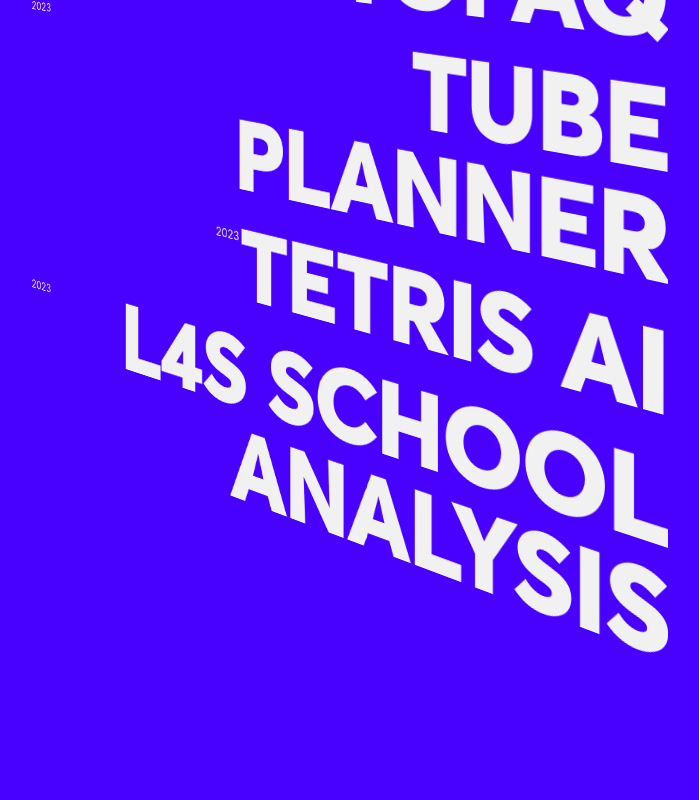
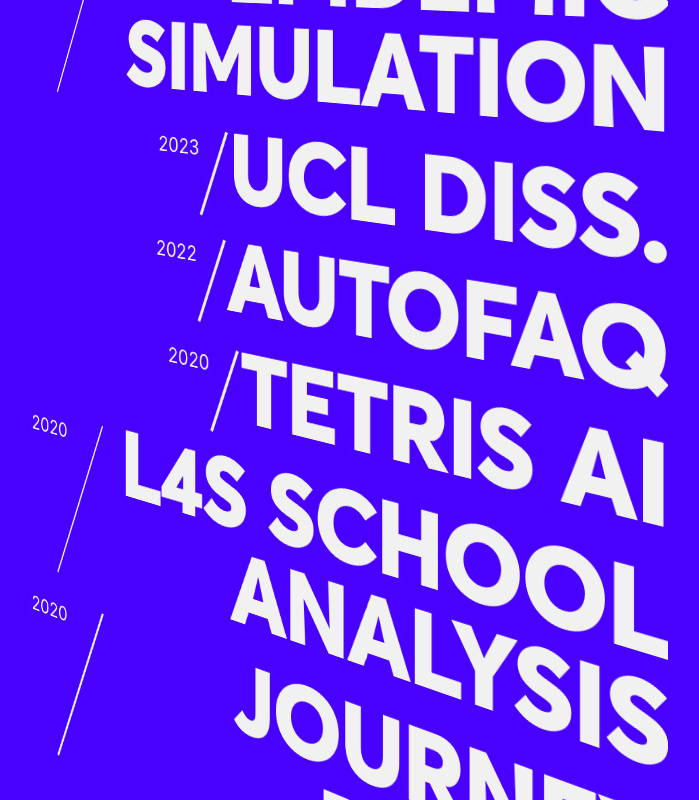
Before and after one commit to jhtkoo0426/jhtkoo0426.github.io, a React (Create React App) app in the folder app/: page / in a window 1280 px wide. Shown: the part 1260-2060 px from the top of the page, without its empty margins (548-1247 px from the left). Built offline with nearby package versions, Linux system fonts and the light colour scheme.

Commit message:
Updated homepage project navigation

```diff
--- a/app/src/css/components.scss
+++ b/app/src/css/components.scss
@@ -106,6 +106,43 @@
 }
 
 
+// Styling for ProjectLink.js
+.project-link {
+    position: relative;
+    left: 30%;
+    width: 70%;
+    text-wrap: wrap;
+    padding: 0;
+    margin-bottom: 20px;
+    display: inline-flex !important;
+    justify-content: right;
+    transform-origin: right center;
+    transform: rotateY(-15deg) scale(0.8, 1);
+    transition: all .8s ease;
+    font-family: 'InterBlack';
+    color: var(--mid-grey);
+
+    .year { font-size: 2vw; }
+    .slash {
+        width: 4px;
+        margin: 0 20px;
+        background-color: var(--mid-grey);
+        transform: rotate(20deg);
+    }
+
+    .title { color: var(--mid-grey); }
+
+    &:hover {
+        transform: rotateY(-10deg);
+        .title {
+            -webkit-text-stroke: 1px var(--mid-grey);
+            color: transparent;
+        }
+    }
+}
+
+
+
 
 // Handling mobile responsiveness
 // Large Devices, Wide Screens
--- a/app/src/css/home.scss
+++ b/app/src/css/home.scss
@@ -7,32 +7,6 @@
         display: flex;
         flex-direction: column;
         perspective: 500px;
-
-        .project-link {
-            position: relative;
-            left: 30%;
-            width: 70%;
-            text-wrap: wrap;
-            padding: 0;
-            margin-bottom: 20px;
-            display: flex !important;
-            justify-content: right;
-            transform-origin: right center;
-            transform: rotateY(-15deg) scale(0.8, 1);
-            transition: all .8s ease;
-            font-family: 'InterBlack';
-            color: var(--mid-grey);
-
-            .title { color: var(--mid-grey); }
-
-            &:hover {
-                transform: rotateY(-10deg);
-                .title {
-                    -webkit-text-stroke: 1px var(--mid-grey);
-                    color: transparent;
-                }
-            }
-        }
     }
 }
 
--- a/app/src/pages/Home.js
+++ b/app/src/pages/Home.js
@@ -1,10 +1,8 @@
 // Home.js template
 // Import core libraries
 import React from 'react';
-import { Link } from 'react-router-dom';
 
 // Import components
-import Title from "../components/Title";
 import ProjectLink from '../components/ProjectLink';
 
 
@@ -13,14 +11,15 @@
         <div className='homepage'>
             <div className='projects-nav'>
                 <ProjectLink year={2023} project_title={'zephyr'}></ProjectLink>
-                <ProjectLink year={2023} project_title={'ucl diss.'}></ProjectLink>
-                <ProjectLink year={2023} project_title={'epidemic simulation'}></ProjectLink>
+                <ProjectLink year={2023} project_title={'tube planner'}></ProjectLink>
                 <ProjectLink year={2023} project_title={'london qol analysis'}></ProjectLink>
                 <ProjectLink year={2023} project_title={'housing price prediction'}></ProjectLink>
-                <ProjectLink year={2023} project_title={'autofaq'}></ProjectLink>
-                <ProjectLink year={2023} project_title={'tube planner'}></ProjectLink>
-                <ProjectLink year={2023} project_title={'tetris ai'}></ProjectLink>
-                <ProjectLink year={2023} project_title={'l4s school analysis'}></ProjectLink>
+                <ProjectLink year={2023} project_title={'epidemic simulation'}></ProjectLink>
+                <ProjectLink year={2023} project_title={'ucl diss.'}></ProjectLink>
+                <ProjectLink year={2022} project_title={'autofaq'}></ProjectLink>
+                <ProjectLink year={2020} project_title={'tetris ai'}></ProjectLink>
+                <ProjectLink year={2020} project_title={'l4s school analysis'}></ProjectLink>
+                <ProjectLink year={2020} project_title={'journey begins'}></ProjectLink>
             </div>
         </div>
     );
```
